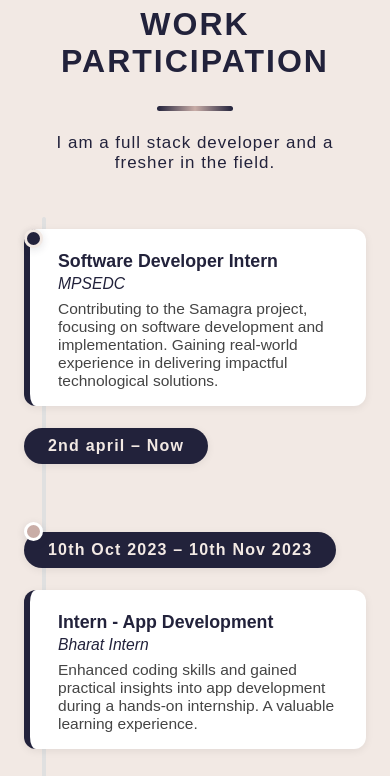
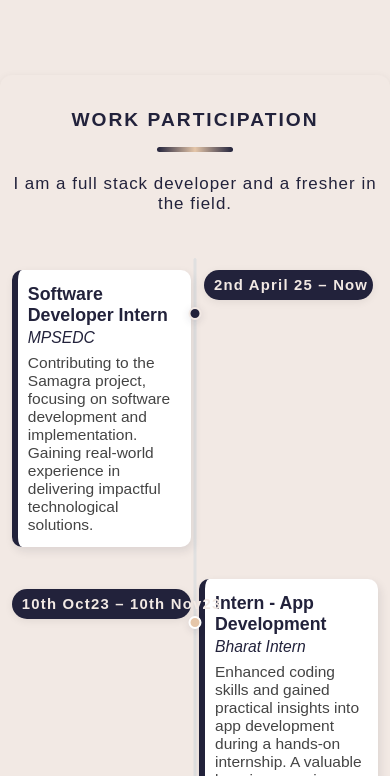
Before and after one commit to Arpitporwal88/Arpit_Portfolio, a plain HTML site: page index.html in a window 390 px wide. Shown: the part 1143-1919 px from the top of the page. Drawn offline with Linux system fonts and the light colour scheme.

Commit message:
bg change

```diff
--- a/index.html
+++ b/index.html
@@ -59,7 +59,7 @@
   </section>
 
   <!-- Work Participation Section -->
-  <section class="timeline-section">
+  <section id="work" class="timeline-section">
     <h2 class="timeline-title">WORK PARTICIPATION</h2>
     <div class="timeline-underline"></div>
     <p class="timeline-desc">
--- a/script.js
+++ b/script.js
@@ -47,13 +47,13 @@ document.querySelectorAll('a[href^="#"]').forEach(anchor => {
 // Timeline data
 const timelineData = [
   {
-    date: "2nd april – Now",
+    date: "2nd April 25 – Now",
     title: "Software Developer Intern",
     org: "MPSEDC",
     desc: "Contributing to the Samagra project, focusing on software development and implementation. Gaining real-world experience in delivering impactful technological solutions."
   },
   {
-    date: "10th Oct 2023 – 10th Nov 2023",
+    date: "10th Oct23 – 10th Nov23",
     title: "Intern - App Development",
     org: "Bharat Intern",
     desc: "Enhanced coding skills and gained practical insights into app development during a hands-on internship. A valuable learning experience."
--- a/style.css
+++ b/style.css
@@ -2,7 +2,7 @@
   --primary: #22223b;
   --accent: #22223b;
   --light: #f2e9e4;
-  --bg: #c9ada7;
+  --bg: #e5c6a9;
   --white: #fff;
   --gray: #e0e0e0;
   --shadow: 0 2px 8px rgba(0,0,0,0.07);
@@ -103,7 +103,8 @@ nav.navbar {
   min-height: 95vh;
   align-items: center;
   justify-content: center;
-  background: var(--bg);
+  background-image: url('images/image.png');
+  /* background: var(--bg); */
   text-align: center;
   box-shadow: var(--shadow);
 }
@@ -313,14 +314,14 @@ nav.navbar {
 }
 @media (max-width: 940px) {
   .home-section{
-        min-height: 65vh;
+        min-height: 85vh;
 
   }
 }
 @media (max-width: 940px) {
   .about-section .about-content {
     flex-direction: column;
-    gap: 18px;
+    gap: 5px;
   }
   .skills-grid {
     flex-direction: column;
@@ -335,7 +336,7 @@ nav.navbar {
 
 @media (max-width: 768px) {
   nav.navbar {
-    padding: 10px 20px;
+    padding: 0px 0px;
   }
   .nav-links {
     display: none;
@@ -374,6 +375,12 @@ nav.navbar {
     width: 120px;
     height: 120px;
   }
+  .about-text h2 , p {
+    font-size: 2rem;
+    margin-bottom: 10px;
+    color: var(--primary);
+    text-align: center;
+}
   .project-card {
     width: 96%;
     min-width: 0;
@@ -575,3 +582,67 @@ nav.navbar {
     margin-bottom: 10px;
   }
 }
+
+@media (max-width: 600px) {
+  .timeline-list {
+    gap: 20px;
+  }
+  .timeline-row {
+    min-height: 0;
+    margin-bottom: 0;
+  }
+  .timeline-row,
+  .timeline-row.even {
+    flex-direction: row;
+    width: 100%;
+    align-items: flex-start;
+    justify-content: flex-start;
+  }
+  .timeline-col,
+  .timeline-col.right {
+    flex: 1 1 0;
+    min-width: 0;
+    max-width: 100vw;
+    padding: 0 4px;
+    margin: 0;
+  }
+  .timeline-card {
+    min-width: 0;
+    max-width: 95vw;
+    padding: 14px 10px 13px 10px;
+    font-size: 0.96rem;
+    border-radius: 10px;
+    box-shadow: 2px 4px 10px 0 rgba(34,34,59,0.11);
+  }
+  .timeline-date {
+    min-width: 80px;
+    font-size: 0.93rem;
+    padding: 7px 10px;
+    margin: 0 5px;
+    border-radius: 19px;
+  }
+  .timeline-dot,
+  .timeline-row.even .timeline-dot {
+    left: 50%;
+    right: auto;
+    top: 37px;
+    transform: translate(-50%, 0);
+    width: 13px;
+    height: 13px;
+    border-width: 2px;
+  }
+  .timeline-container::before {
+    left: 50%;
+    width: 3px;
+    top: 0;
+    bottom: 0;
+    transform: translateX(-50%);
+  }
+  .timeline-title {
+    font-size: 1.2rem;
+  }
+  .timeline-section {
+    padding: 18px 2vw 24px 2vw;
+    border-radius: 12px;
+  }
+}
```
Also changed, not shown: 1 other file.
